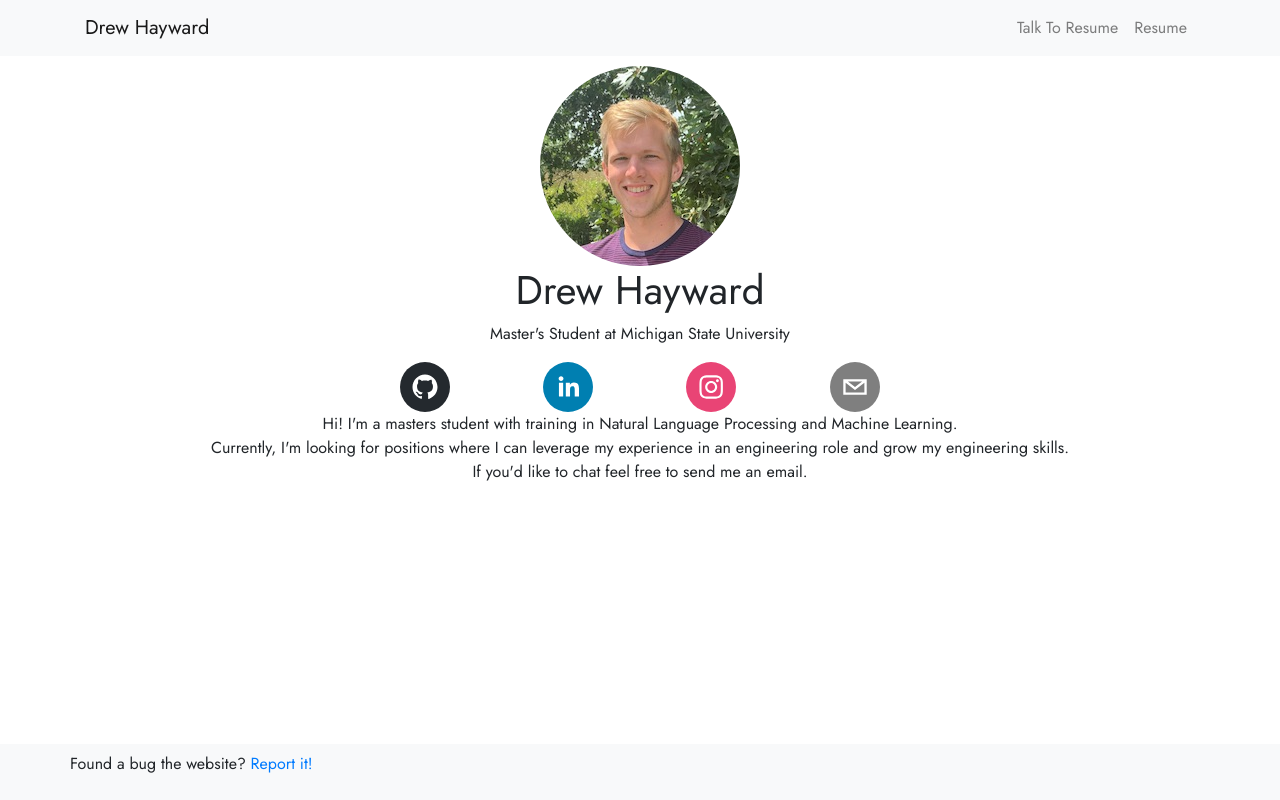
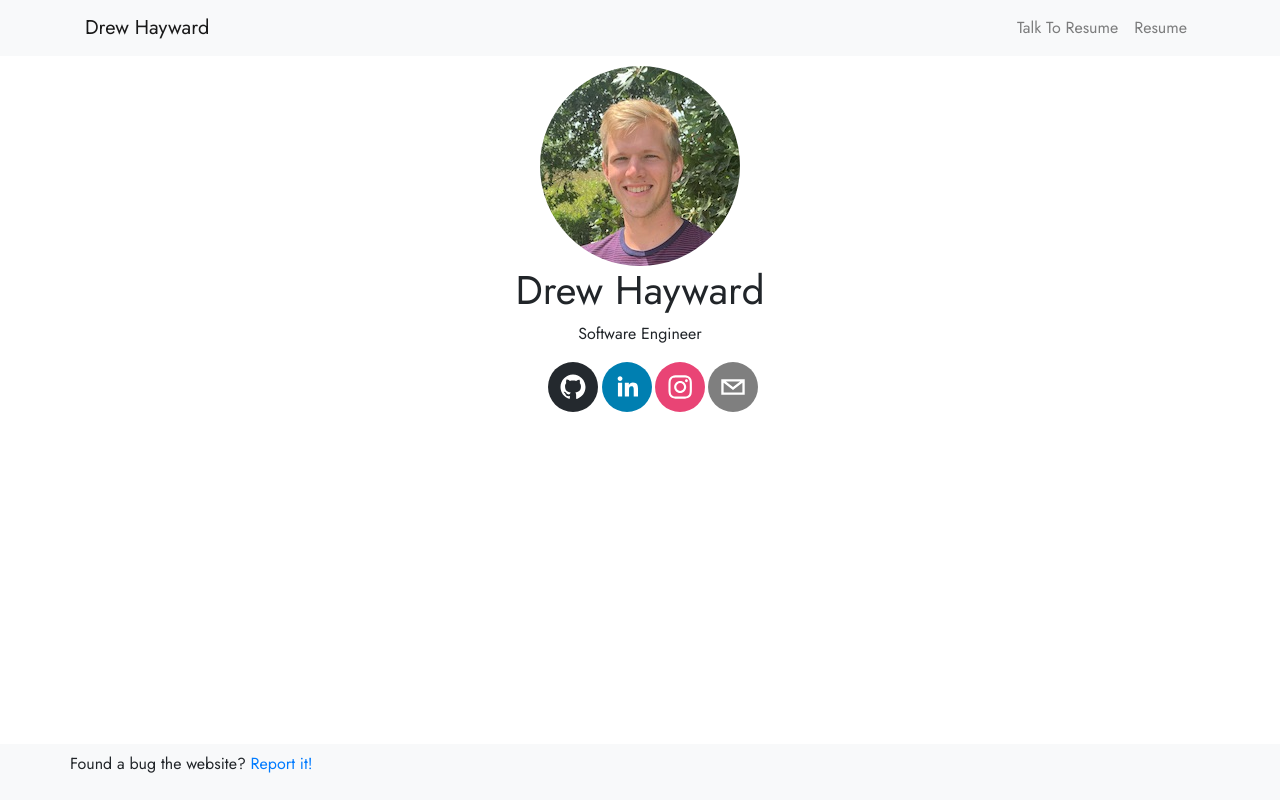
Before and after one commit to drewhayward/drewhayward.github.io, a React (Create React App) app: page /#/ in a window 1280 px wide. Built offline with nearby package versions, Linux system fonts and the light colour scheme; a web font is replaced by a local one.

Commit message:
Remove old desc

```diff
--- a/src/pages/Home.js
+++ b/src/pages/Home.js
@@ -13,12 +13,8 @@ const Home = () => (
             <Col style={{ 'text-align': 'center', 'padding': 10 }} md="auto" className="justify-items-center">
                 <Image src={profilePic} roundedCircle fluid />
                 <h1>Drew Hayward</h1>
-                <p>Master's Student at Michigan State University</p>
+                <p>Software Engineer</p>
                 <SocialLinks />
-                <p>Hi! I'm a masters student with training in Natural Language Processing and Machine Learning.<br />
-                Currently, I'm looking for positions where I can leverage my experience in an engineering role and grow my engineering skills.<br />
-                If you'd like to chat feel free to send me an email.
-                </p>
             </Col>
         </Row>
     </Container>
```
